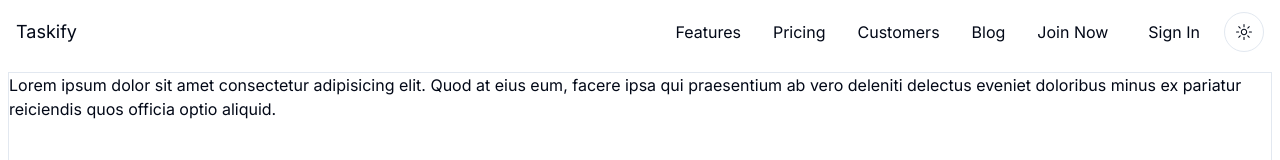
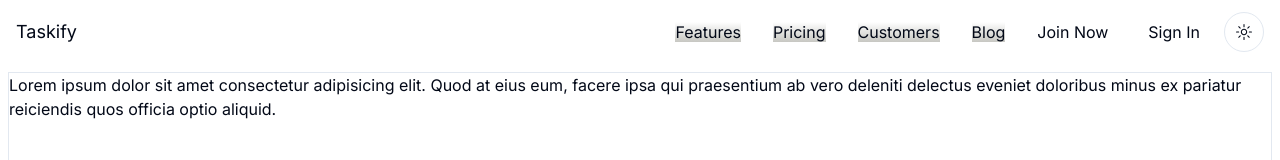
Before and after one commit to akladyous/taskify, a Next.js app: page / in a window 1280 px wide. Shown: the top 160 px of the page. Built offline with nearby package versions, Linux system fonts and the light colour scheme; no server answers.

Commit message:
Untracked files on taskify

```diff
--- a/src/components/ui/header/navbar.module.css
+++ b/src/components/ui/header/navbar.module.css
@@ -1,2 +1,8 @@
 .nav-item {
+  transition: background 300ms ease-in-out;
+  background-image: linear-gradient(to bottom, #fff 0%, #c7c7c2 100%);
 }
+.nav:hover {
+  background-position: -200%;
+  transition: background 300ms ease-in-out;
+}
```
